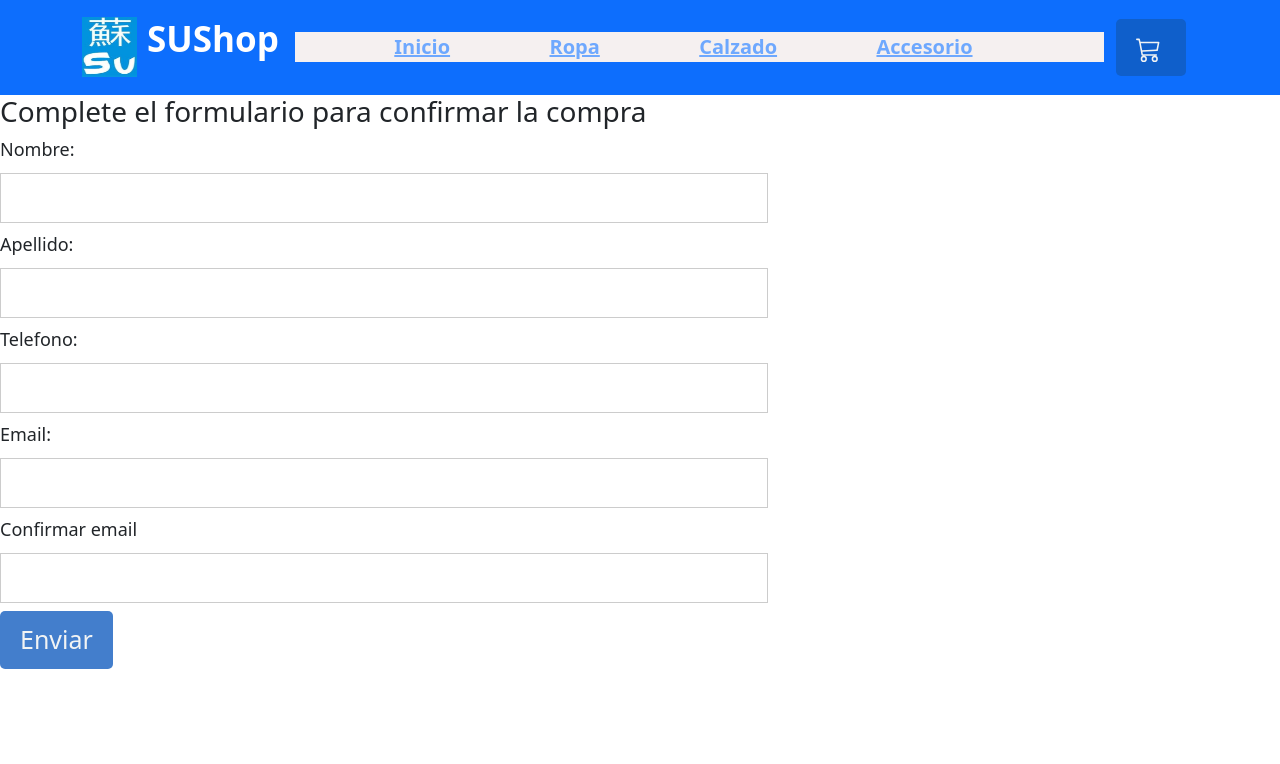
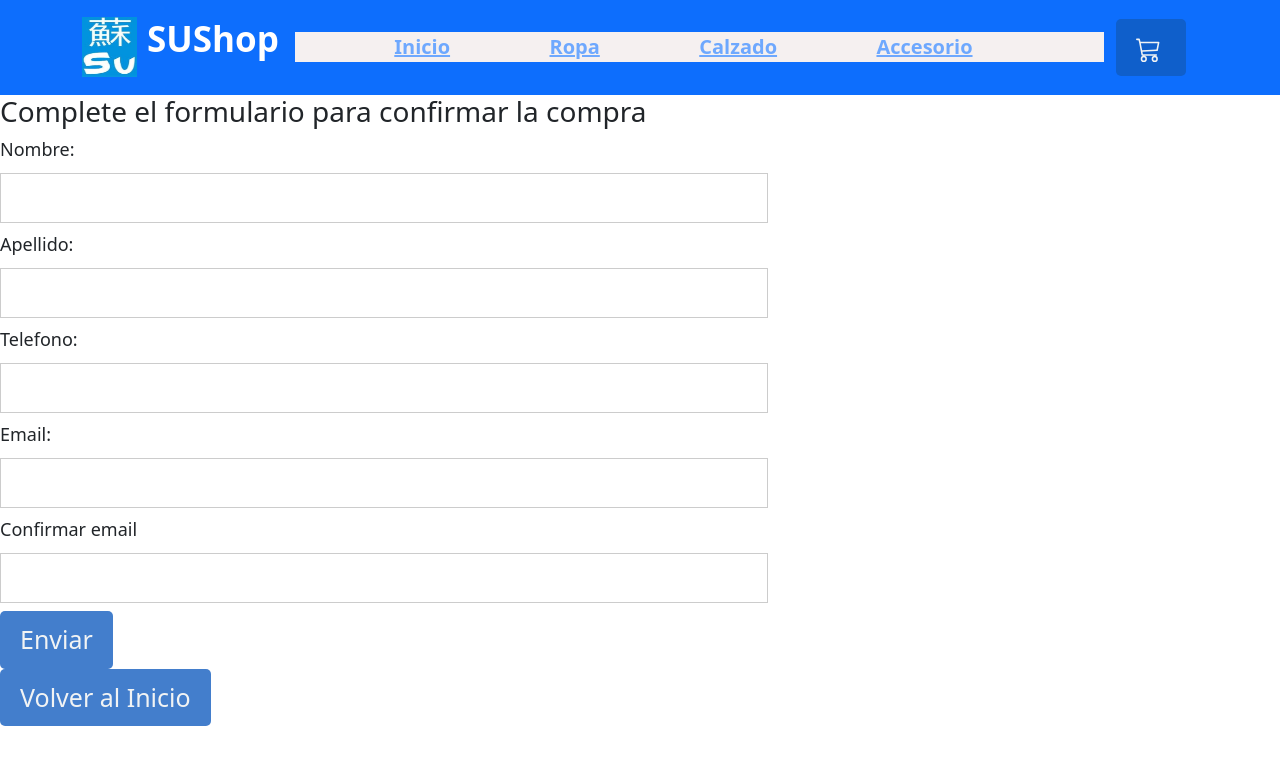
Before and after one commit to RicardoSuSilva/AppEcommerce_SuSilva-, a React (Create React App) app: page /checkout in a window 1280 px wide. Shown: the top 764 px of the page. Built offline with nearby package versions, Linux system fonts and the light colour scheme.

Commit message:
agregando boton para volver al Inicio despues de hacer una compra

```diff
--- a/src/Components/Checkout/CheckOut.js
+++ b/src/Components/Checkout/CheckOut.js
@@ -1,7 +1,9 @@
 import { useState } from "react"
 import { useCartContext } from "../Context/CartContext"
 import {getFirestore, collection, addDoc, updateDoc, doc, getDoc} from 'firebase/firestore';
+import {Link} from 'react-router-dom';
 import './CheckOut.css';
+
 
 export const CheckOut = () =>{
       const [nombre, setNombre] = useState('');
@@ -131,10 +133,15 @@
           {ordenId && (
             <p> ¡Gracias por tu compra ! Tu numero de seguimiento es: <br/> {''} {ordenId} {''} <br/></p>
           )}
-           <div>
+
             <button type="submit"> Enviar </button>
-           </div>
+
           </form>
+          <Link to="/">
+          <button>Volver al Inicio</button>
+          </Link>
+
         </div>
+
      );
     }
```
